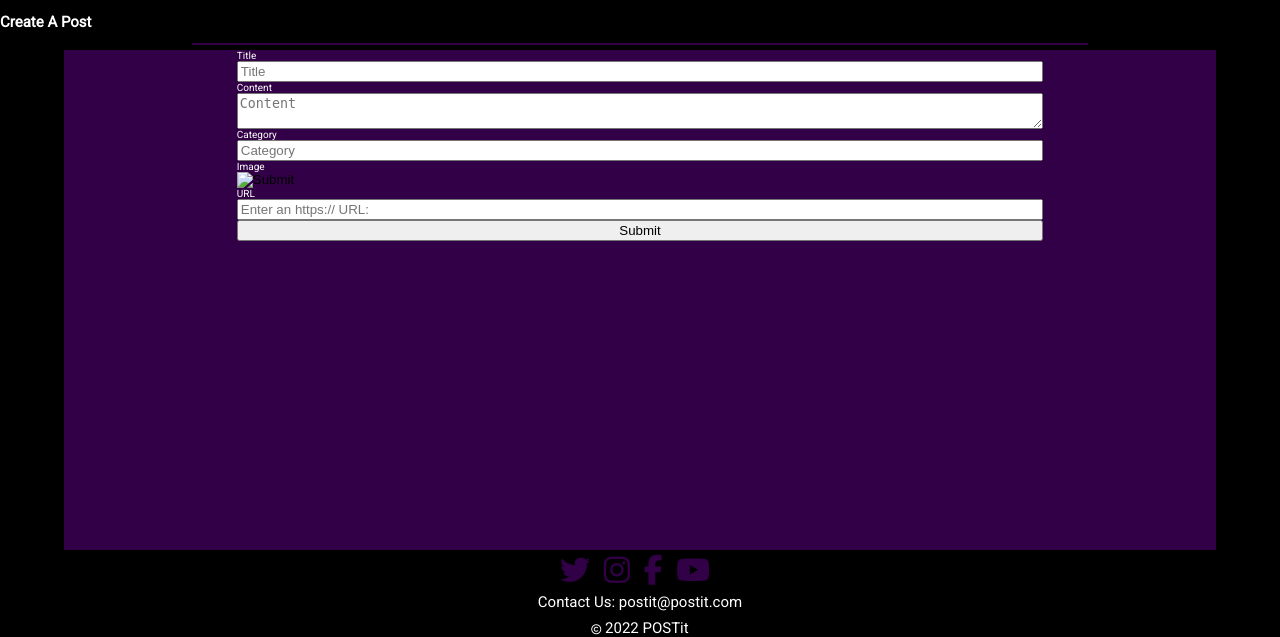
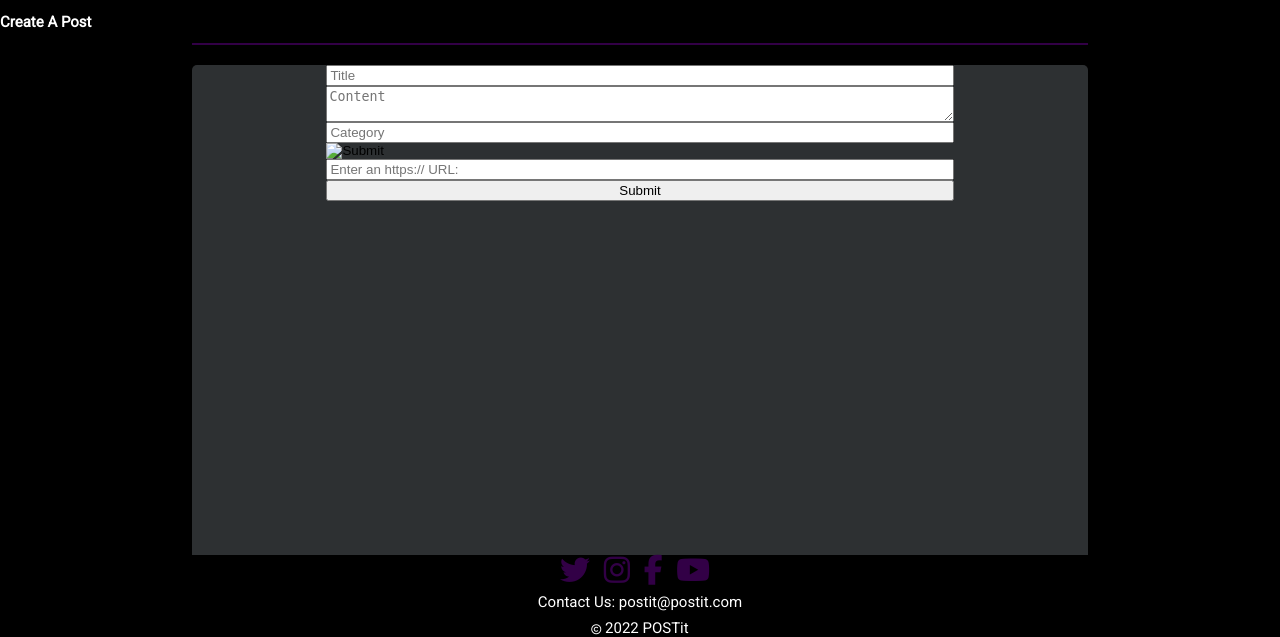
Before and after one commit to FarisGJD/postit, a Django app: page /postit/ in a window 1280 px wide. Shown: the part 163-800 px from the top of the page. Run offline with Django 3.2, Linux system fonts and the light colour scheme; some libraries are stand-ins or nearby versions.

Commit message:
Add aria-labels to postit form and style background

```diff
--- a/static/css/style.css
+++ b/static/css/style.css
@@ -180,15 +180,17 @@ footer a {
 /* Postit Page Header */
 
 hr {
-    border: 0.5px solid #320046;
+    border: 0.7px solid #320046;
     width: 70%;
 }
 
 #postit-form-container {
-    width:  90%;
+    width:  70%;
     height: 50rem;
-    background-color: #320046;
+    background-color: #2d3032;
     margin: auto;
+    margin-top: 20px;
+    border-radius: 5px;
 }
 
 
--- a/templates/postit.html
+++ b/templates/postit.html
@@ -6,29 +6,26 @@
 </div>
 <hr>
 
-<div id="postit-form-container">
-    <div id="postit-form-contnet">
-        <form>
-            <label for="title" id="title-label">Title</label>
-            <input type="text" id="title-label" placeholder="Title">
+<section aria-label="create content form">
+    <div id="postit-form-container">
+        <div id="postit-form-contnet">
+            <form>
+                <input type="text" placeholder="Title" aria-label="create title">
 
-            <label for="content" id="content-label">Content</label>
-            <textarea type="text" id="content-label" placeholder="Content"></textarea>
+                <textarea type="text" placeholder="Content" aria-label="create content"></textarea>
 
-            <label for="category" id="category-label">Category</label>
-            <input type="text" id="category-label" placeholder="Category">
+                <input type="text" placeholder="Category" aria-label="define content category">
 
-            <label for="image" id="image-label">Image</label>
-            <input type="image" id="image-label" placeholder="Image">
+                <input type="image" id="image-label" placeholder="Image" aria-label="upload image">
 
-            <label for="url" id="url-label">URL</label>
-            <input type="url" placeholder="Enter an https:// URL:">
+                <input type="url" placeholder="Enter an https:// URL:" aria-label="insert url">
 
-            <input type="submit" placeholder="POST">
-        </form>
+                <input type="submit" placeholder="POST" aria-label="post content">
+            </form>
+        </div>
+    </div>
+</section>
 
-    </div>
-</div>
 
 
 {% endblock body %}
```
